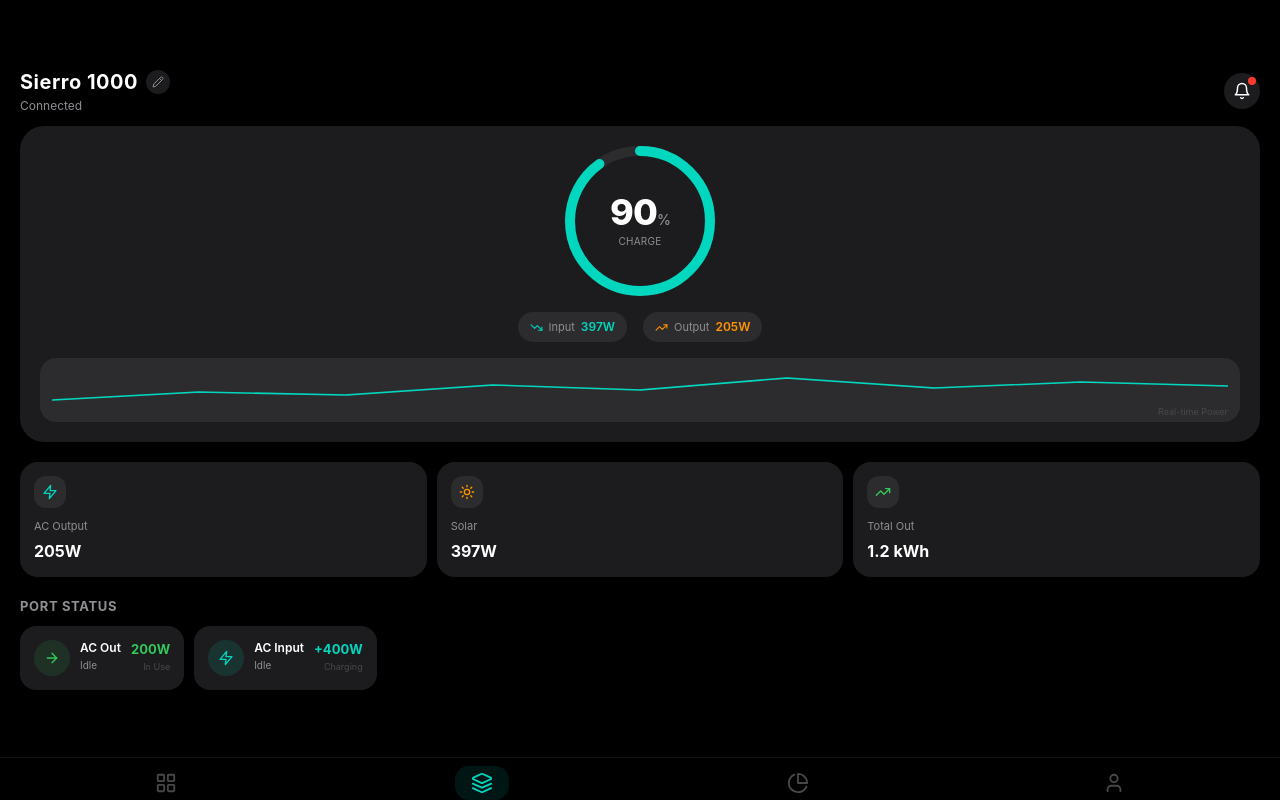
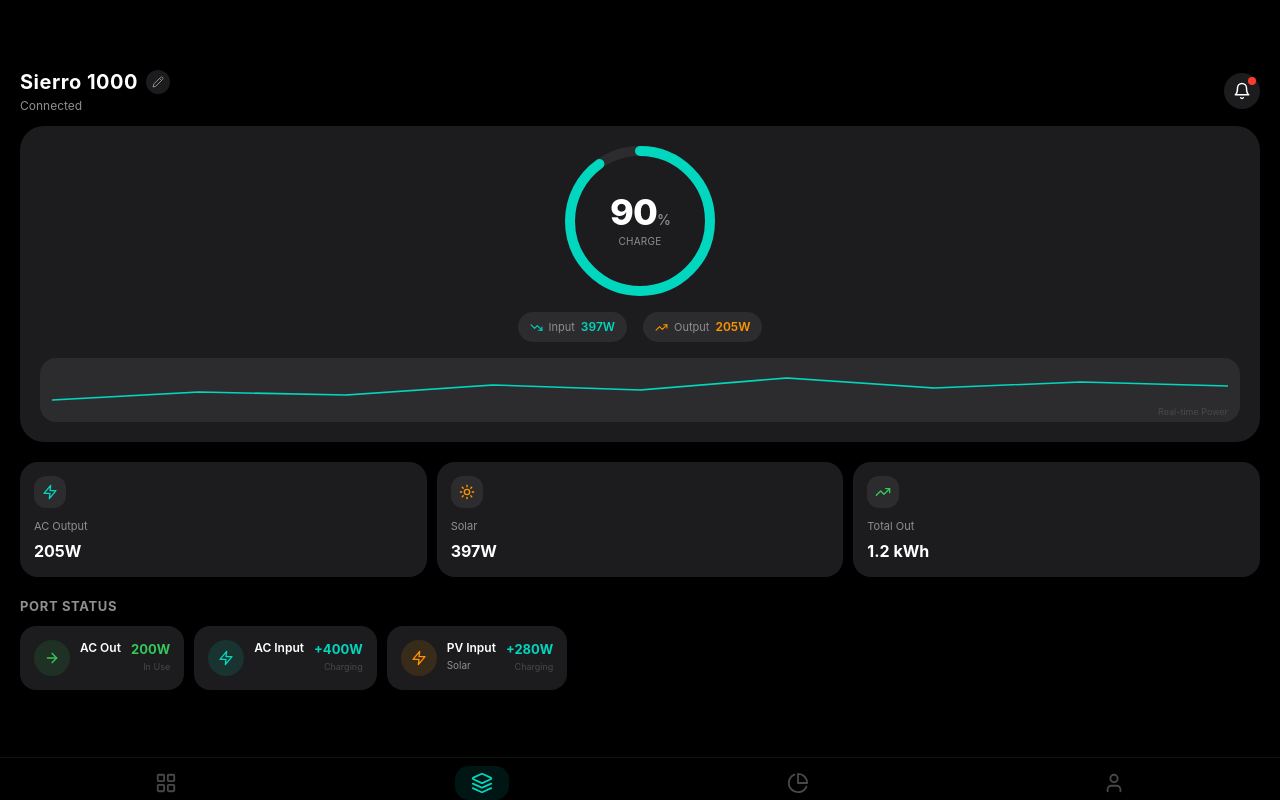
Before and after one commit to lujian1324-spec/energy-app, a React (Vite) app: page /#/ in a window 1280 px wide. Built offline with nearby package versions, Linux system fonts and the light colour scheme.

Commit message:
feat: Port Status增加PV Input数据，删除IDLE字符

```diff
--- a/src/pages/HomePage.tsx
+++ b/src/pages/HomePage.tsx
@@ -309,10 +309,10 @@
  <Zap size={16} />
  )}
  </div>
- <div className="flex-1 min-w-0">
- <div className="text-xs font-semibold text-[#FFFFFF] truncate">{port.name}</div>
- <div className="text-[10px] text-[#8E8E93] mt-0.5">{port.deviceName || 'Idle'}</div>
- </div>
+            <div className="flex-1 min-w-0">
+              <div className="text-xs font-semibold text-[#FFFFFF] truncate">{port.name}</div>
+              <div className="text-[10px] text-[#8E8E93] mt-0.5">{port.deviceName || ''}</div>
+            </div>
  <div className="text-right">
  <div className={`
  text-[13px] font-bold
--- a/src/stores/powerStationStore.ts
+++ b/src/stores/powerStationStore.ts
@@ -39,6 +39,7 @@
 { id: 'ac-out-2', name: 'AC Out 2', type: 'ac-out', status: 'inactive', power: 0 },
 { id: 'ac-in', name: 'AC Input', type: 'ac-in', status: 'active', power: 400 },
 { id: 'dc-in', name: 'DC Input', type: 'dc-in', status: 'inactive', deviceName: 'Solar Panel', power: 0 },
+{ id: 'pv-in', name: 'PV Input', type: 'dc-in', status: 'active', deviceName: 'Solar', power: 280 },
   ]
 }
 
```
